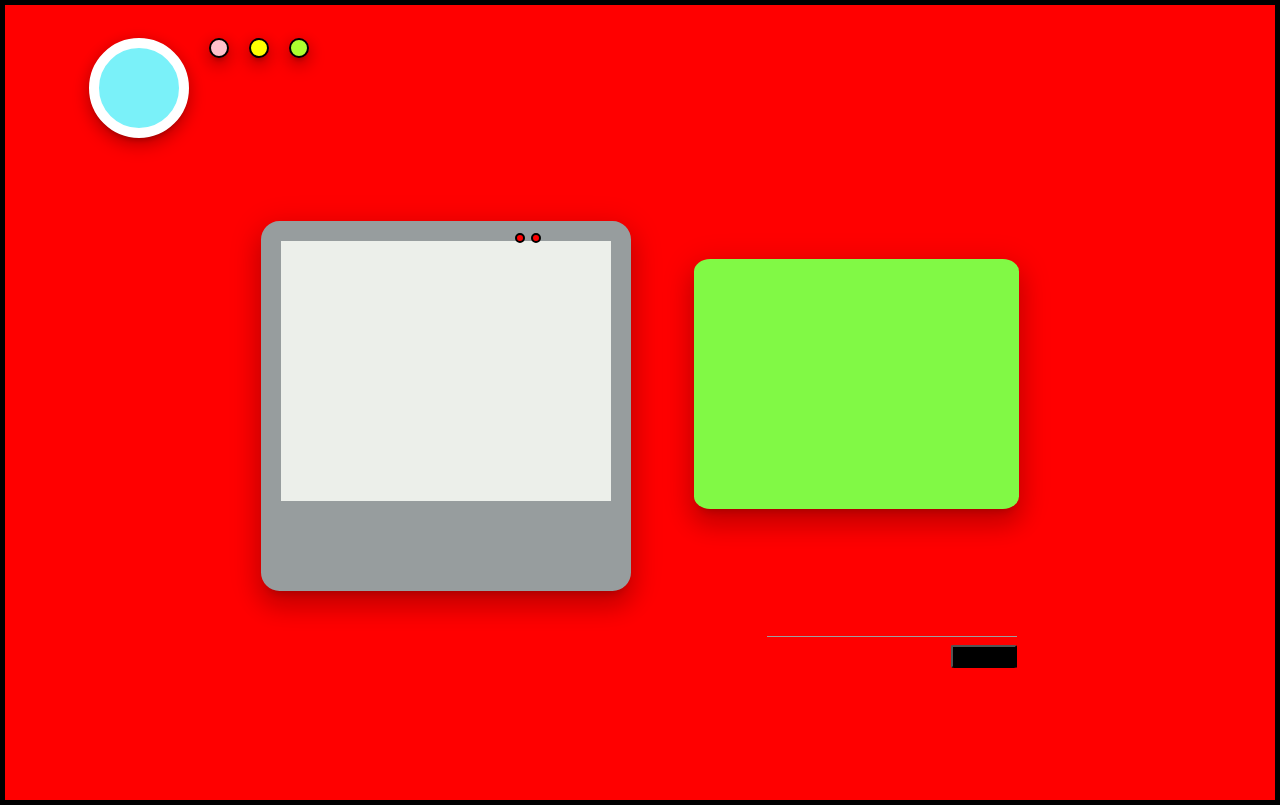
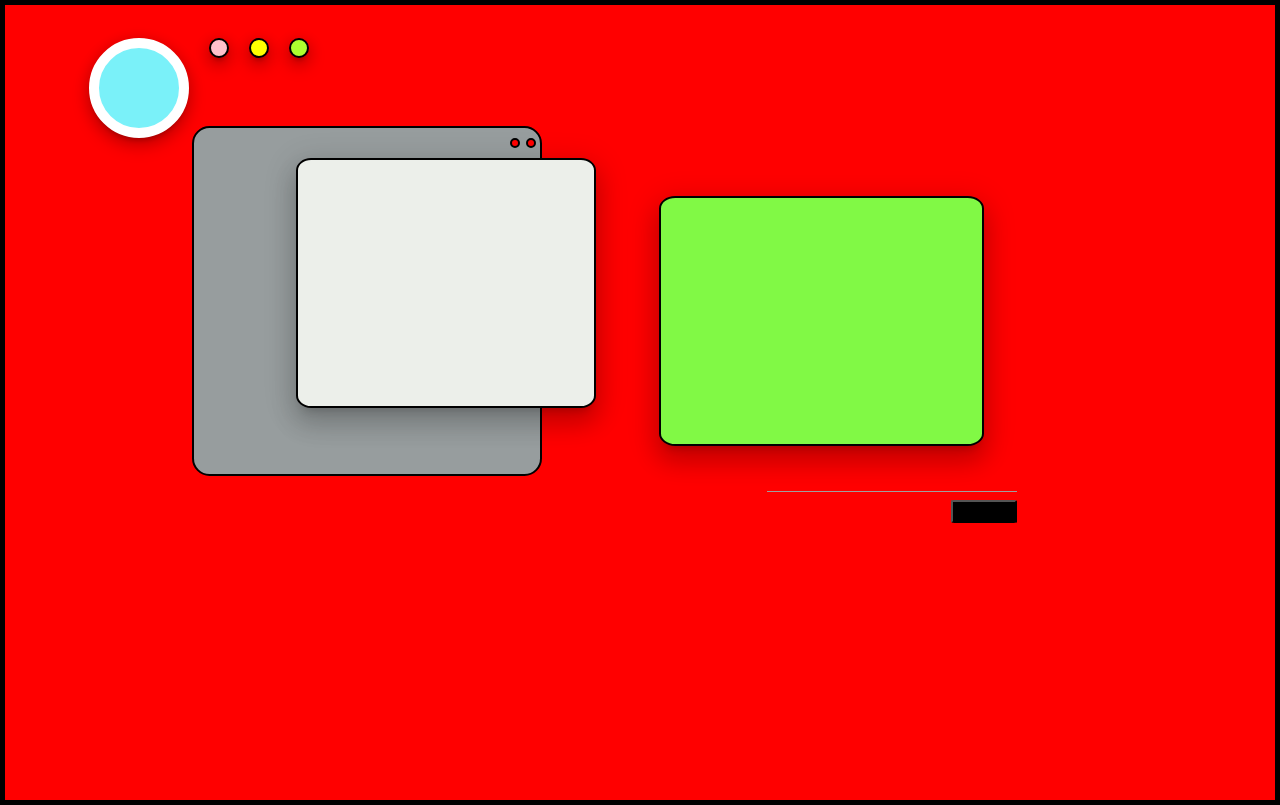
Before and after one commit to jihaekim/pokedex, a plain HTML site: page index.html in a window 1280 px wide. Drawn offline with nearby package versions, Linux system fonts and the light colour scheme.

Commit message:
layout changes

```diff
--- a/index.html
+++ b/index.html
@@ -29,6 +29,7 @@
 </div>
 
 <div id= "container">
+<div id="grey-border"></div>
 <div class="z-depth-4" id = "pokemon-container">
 </div>
 
--- a/main.scss
+++ b/main.scss
@@ -63,14 +63,13 @@ body{
 #container{
     display:flex;
     justify-content: center;
-    margin-top: 5%;
+
 
     #pokemon-container{
-        @include dimension(370px,370px);
+        @include dimension(250px,300px);
         background-color:#ecefea;
         border-radius: 5%;
-        border: 20px solid $light-grey;
-        border-bottom: 90px solid $light-grey;
+        border: 2px solid black;
     }
 
     #status-container{
@@ -81,6 +80,7 @@ body{
         border-radius:5%;
         background-color:#81f945;
         font-family: 'Space Mono', monospace;
+        border: 2px solid black;
 
     }
 }
@@ -90,6 +90,7 @@ body{
     #pokemonPic{
         @include dimension(200px,200px );
         margin-left: 20%;
+
 
     }
     #nameText {
@@ -133,8 +134,8 @@ body{
 #top-red-dots{
     position: absolute;
     display: flex;
-    margin-top: 75px;
-    margin-left: 510px;
+    margin-left: 505px;
+    top: 138px;
 
 
     .red-dots{
@@ -146,3 +147,15 @@ body{
     }
 
 }
+
+#grey-border{
+    @include dimension(350px,350px);
+    background-color: #979d9e;
+    position: absolute;
+    z-index:-1;
+    right: 738px;
+    top: 126px;
+    border-radius: 5%;
+    border: 2px solid black;
+    // margin-
+}
```
Also changed, not shown: main.css, 1 other file.
